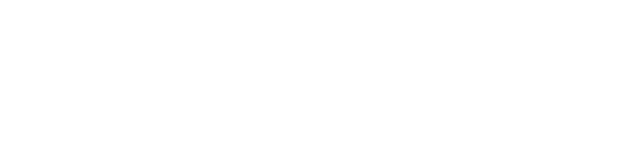
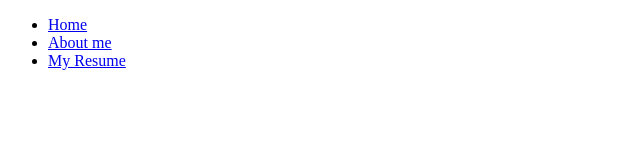
Before and after one commit to CCPS385026/CCPS385026.github.io, a plain HTML site: page index.html in a window 1280 px wide. Shown: the whole page, without its empty margins (0-640 px from the left). Drawn offline with Linux system fonts and the light colour scheme.

Commit message:
Update index.html

```diff
--- a/index.html
+++ b/index.html
@@ -2,6 +2,15 @@
  <html>
    <head>
    </head>
+  <header>
+   <nav>
+    <ul>
+     <li><a href="./lindex.html">Home</a></li>
+     <li><a href="./aboutmy.html">About me</a></li>
+     <li><a href="./myresume.pdf" target="_blank">My Resume</a></li>
+    </ul>
+   </nav>
+  </header>
    <body>
    </body>
    <foot>
```
